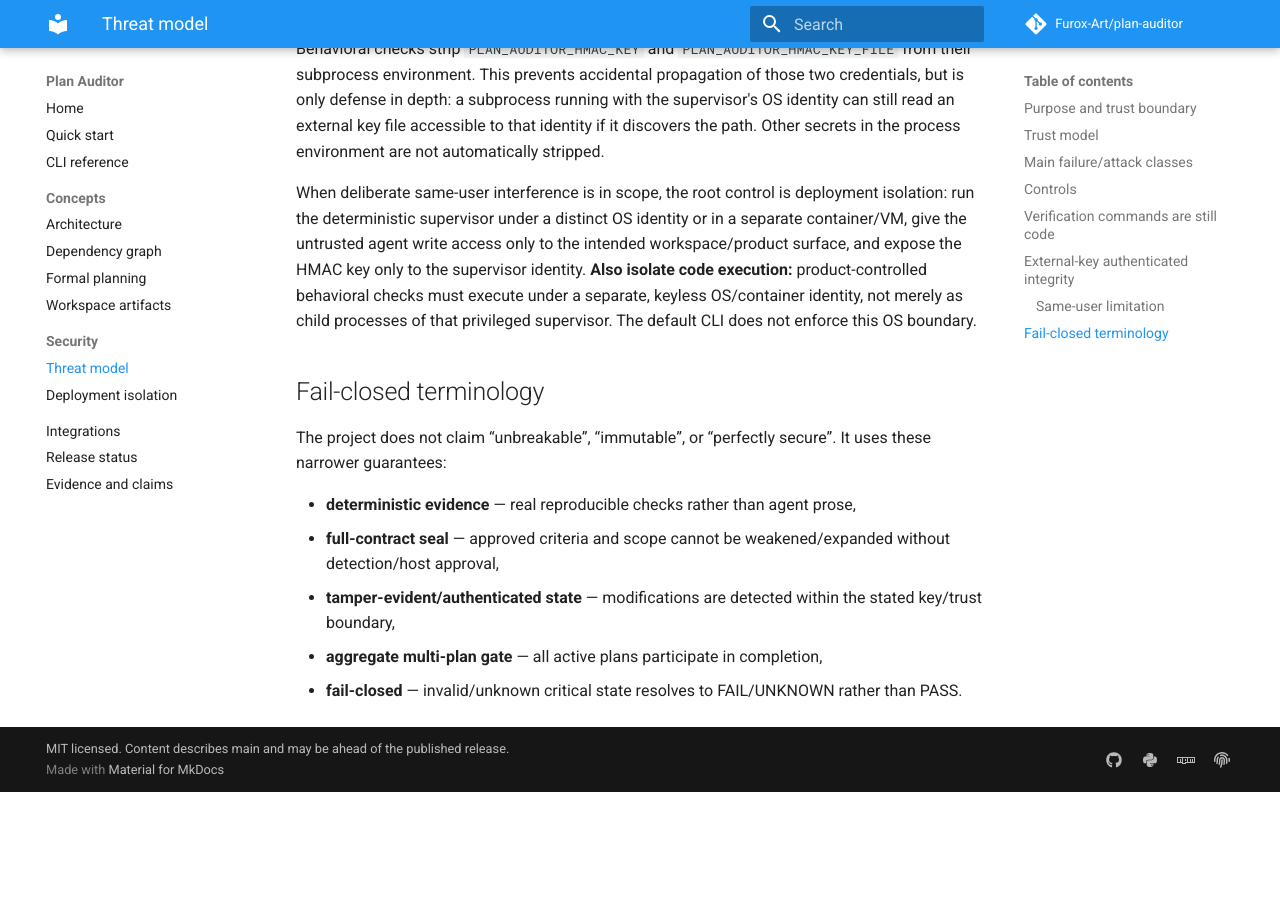
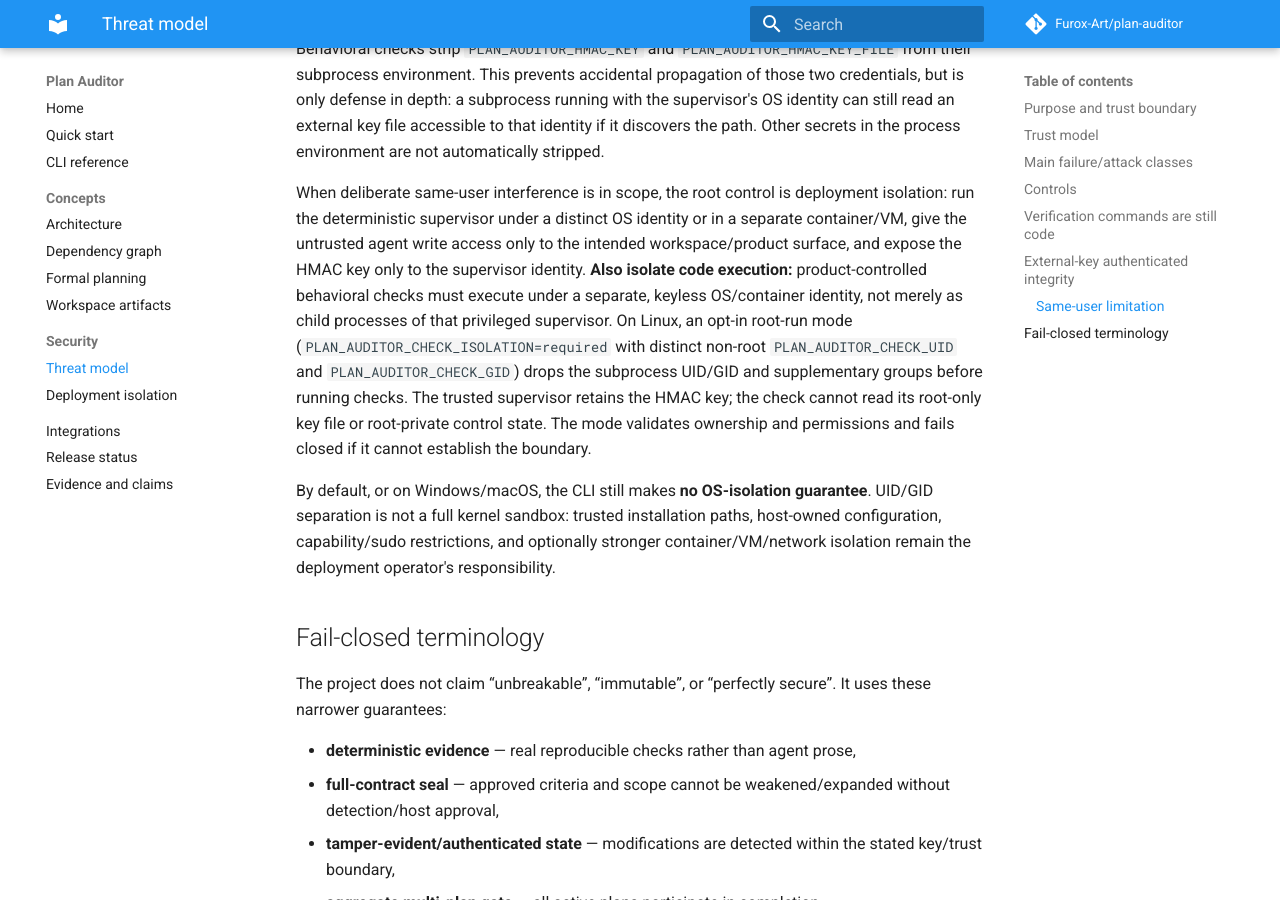
Before and after one commit to Furox-Art/plan-auditor, an MkDocs documentation site: the page built from docs/threat-model.md, in a window 1280 px wide and 900 px high, scrolled down 4506 px. Built offline with MkDocs 1.6.1 and Material for MkDocs 9.7.7, drawn with Linux system fonts in a browser that asks for light colours; comment, search, counter and statistics services are not loaded; before the commit the page ends 5298 px from its top, so only the background shows below that.

Commit message:
Scope Linux privileged-check boundary and residual risks

```diff
--- a/docs/threat-model.md
+++ b/docs/threat-model.md
@@ -137,7 +137,18 @@ separate container/VM, give the untrusted agent write access only to the intende
 workspace/product surface, and expose the HMAC key only to the supervisor identity.
 **Also isolate code execution:** product-controlled behavioral checks must execute
 under a separate, keyless OS/container identity, not merely as child processes of
-that privileged supervisor. The default CLI does not enforce this OS boundary.
+that privileged supervisor. On Linux, an opt-in root-run mode
+(`PLAN_AUDITOR_CHECK_ISOLATION=required` with distinct non-root
+`PLAN_AUDITOR_CHECK_UID` and `PLAN_AUDITOR_CHECK_GID`) drops the subprocess
+UID/GID and supplementary groups before running checks. The trusted supervisor
+retains the HMAC key; the check cannot read its root-only key file or root-private
+control state. The mode validates ownership and permissions and fails closed if
+it cannot establish the boundary.
+
+By default, or on Windows/macOS, the CLI still makes **no OS-isolation guarantee**.
+UID/GID separation is not a full kernel sandbox: trusted installation paths,
+host-owned configuration, capability/sudo restrictions, and optionally stronger
+container/VM/network isolation remain the deployment operator's responsibility.
 
 ## Fail-closed terminology
 
```
